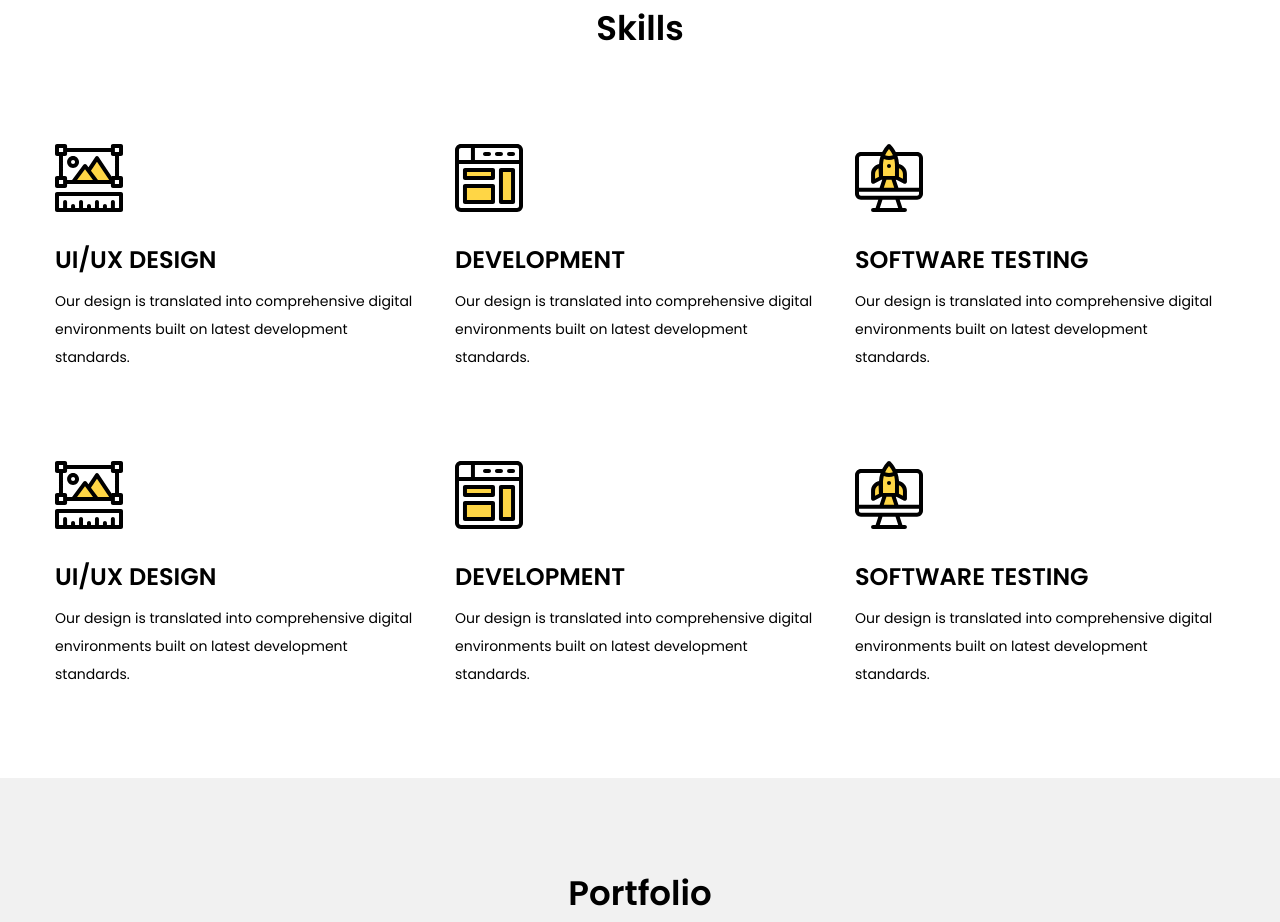
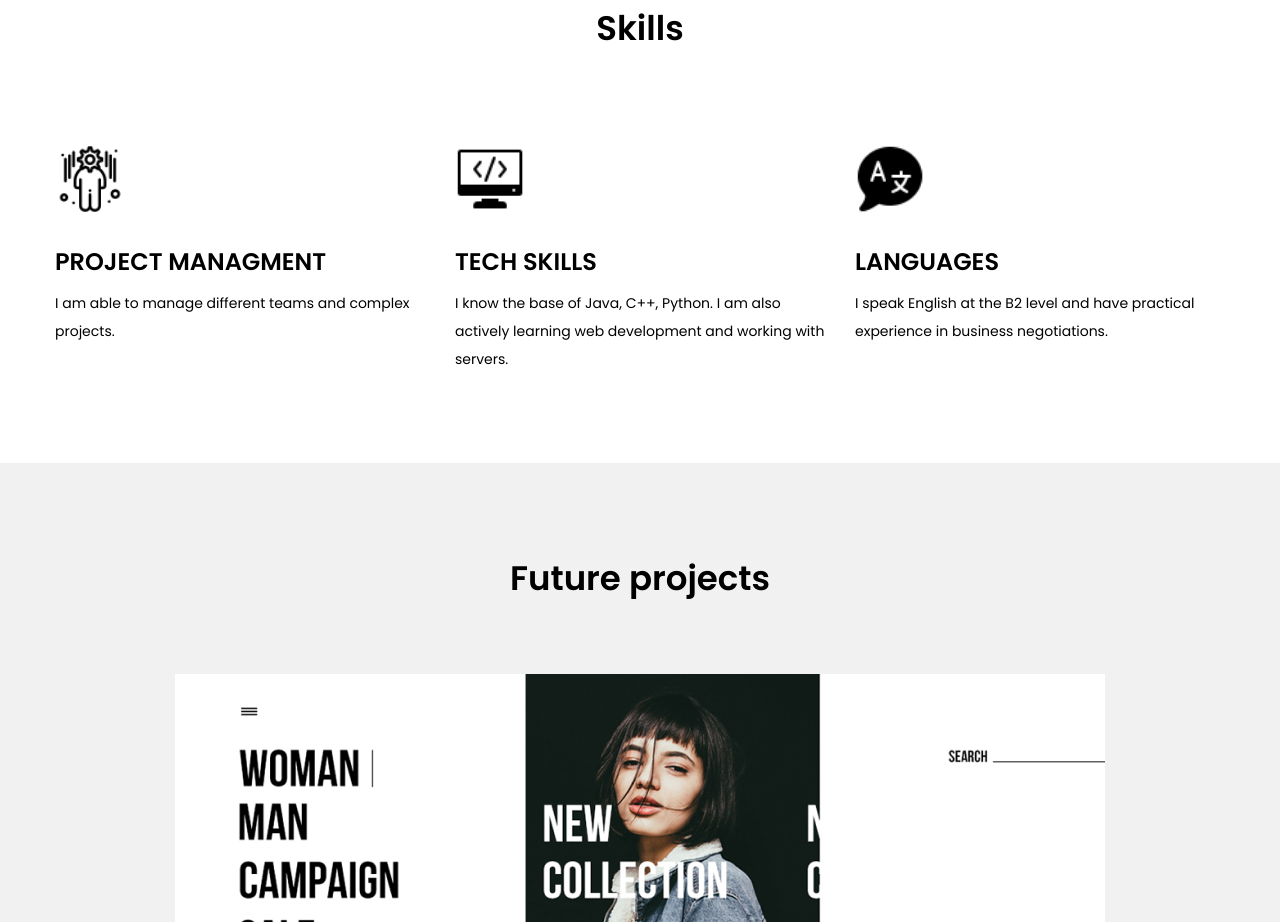
Before and after one commit to IVproger/FWD-portfolio, a plain HTML site: page index.html in a window 1280 px wide. Shown: the part 1029-1951 px from the top of the page. Drawn offline with nearby package versions, Linux system fonts and the light colour scheme.

Commit message:
Add files via upload

```diff
--- a/css/main.css
+++ b/css/main.css
@@ -159,6 +159,7 @@ body {
 
 .skills-card-img {
   margin-bottom: 30px;
+  width: 70px;
 }
 
 .skills-card-title {
--- a/index.html
+++ b/index.html
@@ -41,7 +41,7 @@
         <div class="header-row">
             <div class="header-content" data-aos="fade-up">
                 <h1 class="header-heading">Ivan Golov <br> Startuper & Developer</h1>
-                <span><p>I am a student at Innopolis University who is constantly developing and wants to change the world. I'm studying Data Analytics and AI, but that doesn't stop me from practicing in web development.</p></span>
+                <p><span>I am a student at Innopolis University who is constantly developing and wants to change the world. I'm studying Data Analytics and AI, but that doesn't stop me from practicing in web development</span>.</p>
 
 
 
@@ -79,56 +79,30 @@
             <div class="skills-row">
 
             <div class="skills-card" data-aos="fade-down">
-                <img  class="skills-card-img"  src="./img/icons/icon skill 2.svg" alt="skill 1">
-                <h3 class="skills-card-title">UI/UX Design</h3>
-                <p>Our design is translated into comprehensive digital environments built on latest development standards.</p>
+                <img  class="skills-card-img"  src="./img/icons/managment.png" alt="skill 1">
+                <h3 class="skills-card-title">Project managment</h3>
+                <p>I am able to manage different teams and complex projects.</p>
             </div>
 
             <div class="skills-card" data-aos="fade-down">
-                <img  class="skills-card-img"  src="./img/icons/icon skill 1.svg" alt="skill 2">
-                <h3 class="skills-card-title">Development</h3>
-                <p>Our design is translated into comprehensive digital environments built on latest development standards.</p>
+                <img  class="skills-card-img"  src="./img/icons/programming.png" alt="skill 2">
+                <h3 class="skills-card-title">Tech skills</h3>
+                <p>I know the base of Java, C++, Python. I am also actively learning web development and working with servers.</p>
             </div>
 
             <div class="skills-card" data-aos="fade-down">
-                <img  class="skills-card-img"  src="./img/icons/incon skill 3.svg" alt="skill 3">
-                <h3 class="skills-card-title">Software testing</h3>
-                <p>Our design is translated into comprehensive digital environments built on latest development standards.</p>
+                <img  class="skills-card-img"  src="./img/icons/languages.png" alt="skill 3">
+                <h3 class="skills-card-title">Languages</h3>
+                <p>I speak English at the B2 level and have practical experience in business negotiations.</p>
             </div>
             </div>
         </div>
     </section>
-
-    <section class="skills-layer-2">
-        <div class="container">
-            <div class="skills-row">
-
-            <div class="skills-card" data-aos="fade-down">
-                <img  class="skills-card-img"  src="./img/icons/icon skill 2.svg" alt="skill 4">
-                <h3 class="skills-card-title">UI/UX Design</h3>
-                <p>Our design is translated into comprehensive digital environments built on latest development standards.</p>
-            </div>
-
-            <div class="skills-card" data-aos="fade-down">
-                <img  class="skills-card-img"  src="./img/icons/icon skill 1.svg" alt="skill 5">
-                <h3 class="skills-card-title">Development</h3>
-                <p>Our design is translated into comprehensive digital environments built on latest development standards.</p>
-            </div>
-
-            <div class="skills-card" data-aos="fade-down">
-                <img  class="skills-card-img"  src="./img/icons/incon skill 3.svg" alt="skill 6">
-                <h3 class="skills-card-title">Software testing</h3>
-                <p>Our design is translated into comprehensive digital environments built on latest development standards.</p>
-            </div>
-            </div>
-        </div>
-    </section>
-
     <section class="portfolio">
         <div class="container">
             <div class="portfolio-title">
                 <h2 class="title-1">
-                    Portfolio
+                    Future projects
                 </h2>
             </div>
 
@@ -179,7 +153,7 @@
 
             <div class="contacts-footer"data-aos="fade-up">
                 <p>
-                    Like me on <br> Github, Telegram, HH.ru
+                    Like me on <br> Github, Telegram, HH.ru or enail
                 </p>
             </div>
 
```
Also changed, not shown: img/icons/languages.png (added), img/icons/managment.png (added), img/icons/programming.png (added).
